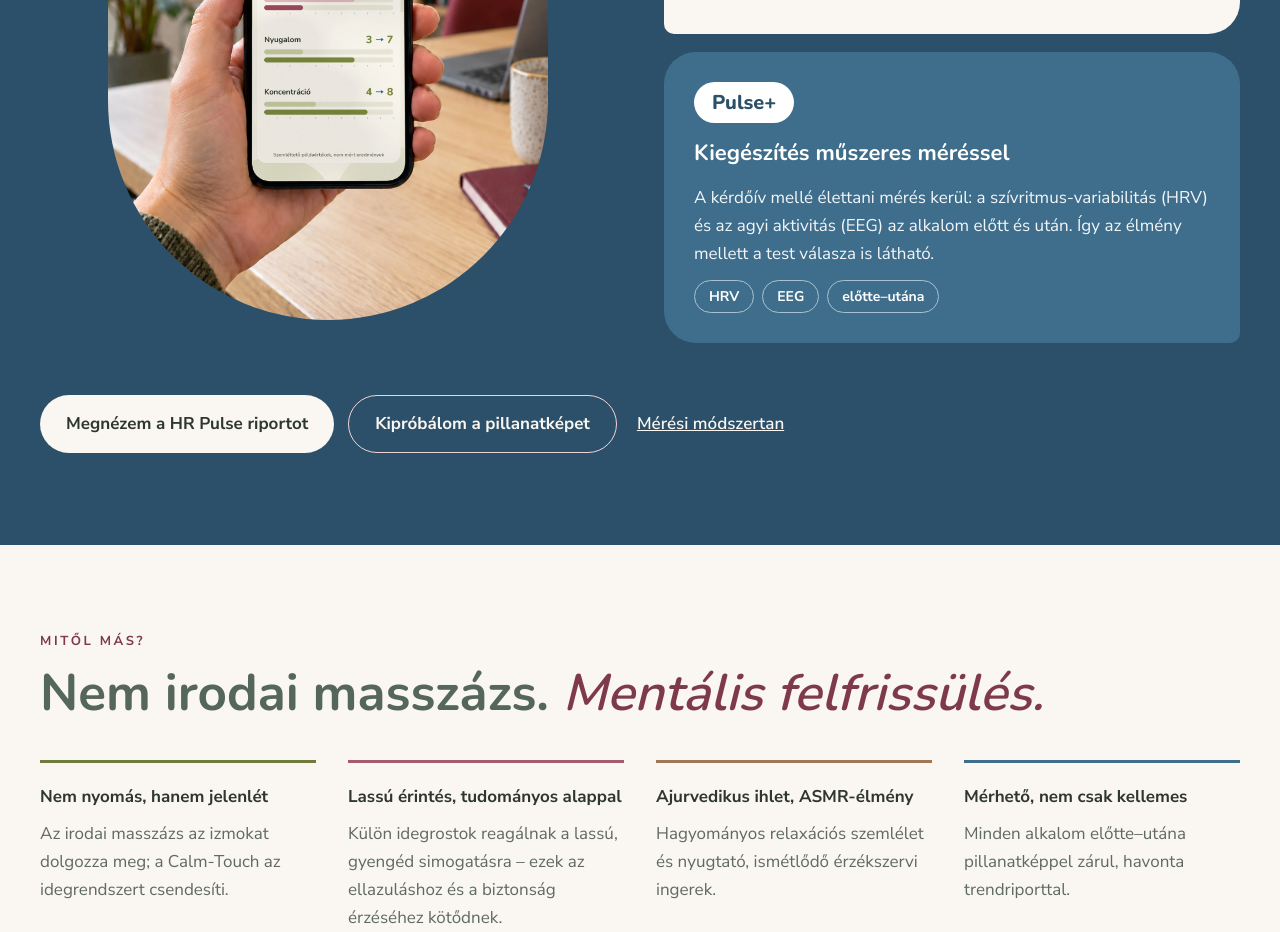
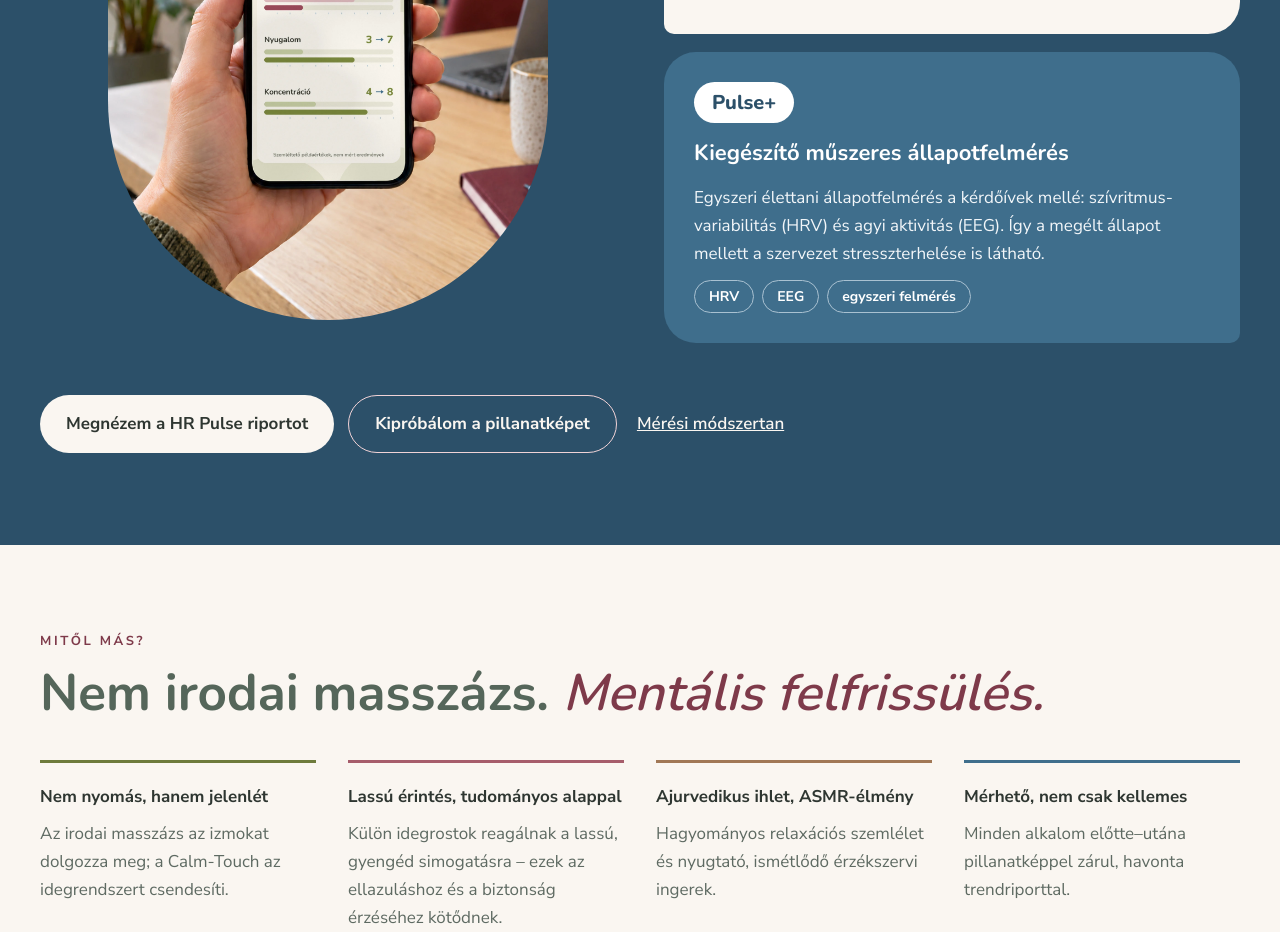
Before and after one commit to Wellbeing-Ecosystems/calm-touch, a Next.js app: page /calm-touch/ in a window 1280 px wide. Shown: the part 5300-6232 px from the top of the page. Built offline with nearby package versions, Linux system fonts and the light colour scheme; no server answers.

Commit message:
Pulse+: egyszeri műszeres állapotfelmérés (nem előtte–utána mérés)
Co-Authored-By: Claude Opus 5.5 <noreply@anthropic.com>
Claude-Session: https://claude.ai/code/session_01DBZUPv4GythYytpxSNNXKm

```diff
--- a/src/app/cegeknek/page.tsx
+++ b/src/app/cegeknek/page.tsx
@@ -99,8 +99,8 @@ export default function CegeknekPage() {
 </div>
 <div style={{"background": "#3F6E8C", "color": "#FFFFFF", "borderRadius": "18px", "padding": "26px", "display": "flex", "flexDirection": "column", "gap": "10px"}}>
 <span style={{"alignSelf": "flex-start", "fontFamily": "var(--ct-display)", "fontSize": "18px", "fontWeight": "800", "color": "#2C5069", "background": "#FFFFFF", "borderRadius": "999px", "padding": "3px 16px"}}>Pulse+</span>
-<b style={{"fontSize": "19px"}}>Kiegészítés műszeres méréssel</b>
-<span style={{"color": "#F2F6F9"}}>A kérdőív mellé szívritmus-variabilitás (HRV) és EEG mérés az alkalom előtt és után, így az élmény mellett a test válasza is látható. Ára egyedi ajánlat alapján: [PULSE+ ÁR].</span>
+<b style={{"fontSize": "19px"}}>Kiegészítő műszeres állapotfelmérés</b>
+<span style={{"color": "#F2F6F9"}}>Egyszeri élettani állapotfelmérés a kérdőívek mellé: szívritmus-variabilitás (HRV) és EEG mérés, így a megélt állapot mellett a szervezet stresszterhelése is látható. Ára egyedi ajánlat alapján: [PULSE+ ÁR].</span>
 </div>
 </div>
 <div style={{"display": "grid", "gridTemplateColumns": "repeat(auto-fit, minmax(min(300px, 100%), 1fr))", "gap": "20px"}}>
--- a/src/app/page.tsx
+++ b/src/app/page.tsx
@@ -206,12 +206,12 @@ export default function CalmTouchPage() {
 </div>
 <div style={{"background": "#3F6E8C", "color": "#FFFFFF", "borderRadius": "32px 32px 10px 32px", "padding": "clamp(20px, 3vw, 30px)", "display": "flex", "flexDirection": "column", "gap": "12px"}}>
 <span style={{"alignSelf": "flex-start", "fontFamily": "var(--ct-display)", "fontSize": "20px", "fontWeight": "800", "color": "#2C5069", "background": "#FFFFFF", "borderRadius": "999px", "padding": "4px 18px"}}>Pulse+</span>
-<b style={{"fontSize": "22px", "fontFamily": "var(--ct-display)"}}>Kiegészítés műszeres méréssel</b>
-<span style={{"color": "#F2F6F9"}}>A kérdőív mellé élettani mérés kerül: a szívritmus-variabilitás (HRV) és az agyi aktivitás (EEG) az alkalom előtt és után. Így az élmény mellett a test válasza is látható.</span>
+<b style={{"fontSize": "22px", "fontFamily": "var(--ct-display)"}}>Kiegészítő műszeres állapotfelmérés</b>
+<span style={{"color": "#F2F6F9"}}>Egyszeri élettani állapotfelmérés a kérdőívek mellé: szívritmus-variabilitás (HRV) és agyi aktivitás (EEG). Így a megélt állapot mellett a szervezet stresszterhelése is látható.</span>
 <div style={{"display": "flex", "flexWrap": "wrap", "gap": "8px"}}>
 <span style={{"fontSize": "14px", "fontWeight": "700", "color": "#FFFFFF", "border": "1px solid #A9C1D1", "borderRadius": "999px", "padding": "4px 14px"}}>HRV</span>
 <span style={{"fontSize": "14px", "fontWeight": "700", "color": "#FFFFFF", "border": "1px solid #A9C1D1", "borderRadius": "999px", "padding": "4px 14px"}}>EEG</span>
-<span style={{"fontSize": "14px", "fontWeight": "700", "color": "#FFFFFF", "border": "1px solid #A9C1D1", "borderRadius": "999px", "padding": "4px 14px"}}>előtte–utána</span>
+<span style={{"fontSize": "14px", "fontWeight": "700", "color": "#FFFFFF", "border": "1px solid #A9C1D1", "borderRadius": "999px", "padding": "4px 14px"}}>egyszeri felmérés</span>
 </div>
 </div>
 </div>
--- a/src/app/pulse-riport/page.tsx
+++ b/src/app/pulse-riport/page.tsx
@@ -123,7 +123,7 @@ export default function PulseRiportPage() {
 </div>
 <div style={{"border": "1px solid #A9C1D1", "borderRadius": "16px", "padding": "24px", "display": "flex", "flexDirection": "column", "gap": "10px"}}>
 <b style={{"fontSize": "18px", "color": "#2C5069"}}>Hogyan olvassa?</b>
-<span style={{"color": "#3B443E"}}>A riport az önkéntes résztvevők állapotát mutatja, nem az egész szervezetét. A Pulse pillanatkép önbevallás, nem egészségügyi mérés. A hatás rövid távú élményt mér, a tartós változásról a havi trend ad képet. Pulse+ csomagnál a riport HRV- és EEG-adatokkal egészül ki.</span>
+<span style={{"color": "#3B443E"}}>A riport az önkéntes résztvevők állapotát mutatja, nem az egész szervezetét. A Pulse pillanatkép önbevallás, nem egészségügyi mérés. A hatás rövid távú élményt mér, a tartós változásról a havi trend ad képet. Pulse+ csomagnál a riport egy egyszeri HRV- és EEG-állapotfelmérés eredményeivel egészül ki.</span>
 </div>
 </div>
 <a href="/calm-touch" style={{"alignSelf": "flex-start", "fontWeight": "600"}}><span className="ct-arrow">←</span> Vissza a főoldalra</a>
```
